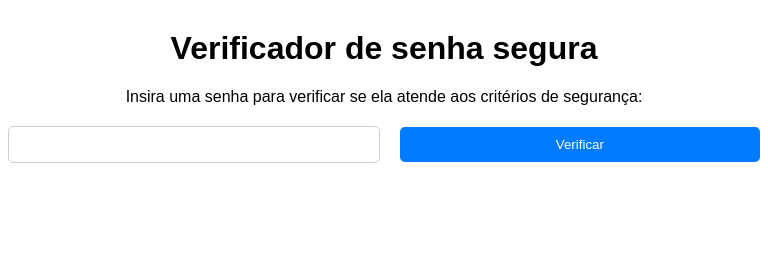
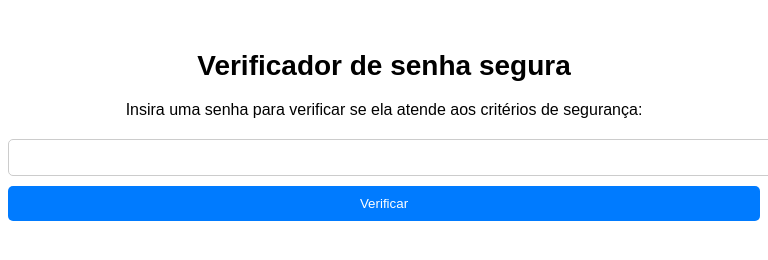
Before and after one commit to eduardoliveirap/methods-task, a plain HTML site: page index.html in a window 768 px wide. Drawn offline with Linux system fonts and the light colour scheme.

Commit message:
resolved the bug

```diff
--- a/style.css
+++ b/style.css
@@ -4,29 +4,17 @@ body {
   }
 
   h1 {
-    margin-top: 30px;
-  }
-
-  main {
-    max-width: 800px;
-    margin: 0 auto;
-    padding: 0 20px;
+    margin-top: 50px;
   }
 
   form {
     margin-top: 20px;
-    display: flex;
-    flex-direction: column;
-    align-items: center;
   }
 
   input {
     padding: 10px;
     border: 1px solid #ccc;
     border-radius: 5px;
-    margin-bottom: 10px;
-    width: 100%;
-    max-width: 400px;
   }
 
   button {
@@ -36,8 +24,6 @@ body {
     color: #fff;
     border-radius: 5px;
     cursor: pointer;
-    max-width: 200px;
-    width: 100%;
   }
 
   button:hover {
@@ -46,22 +32,23 @@ body {
 
   p#resultado {
     margin-top: 20px;
-    font-size: 1.5rem;
   }
 
-  @media screen and (min-width: 600px) {
-    form {
-      flex-direction: row;
-      justify-content: center;
+  @media (max-width: 844px) {
+    body {
+      font-size: 16px;
+    }
+
+    h1 {
+      font-size: 28px;
     }
 
     input {
-      margin-right: 10px;
-      margin-bottom: 0;
+      width: 100%;
     }
 
     button {
-      max-width: none;
-      margin-left: 10px;
+      width: 100%;
+      margin-top: 10px;
     }
   }
```
